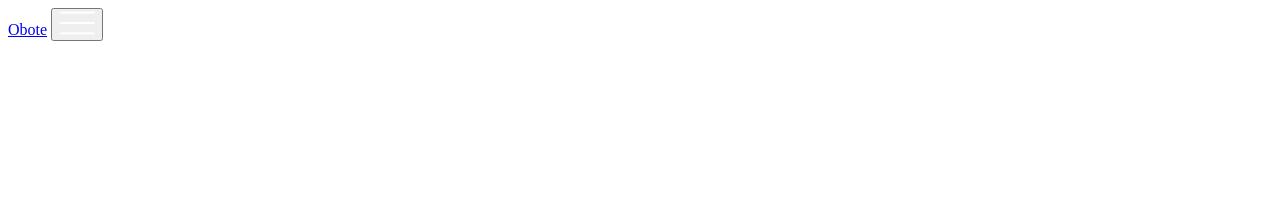
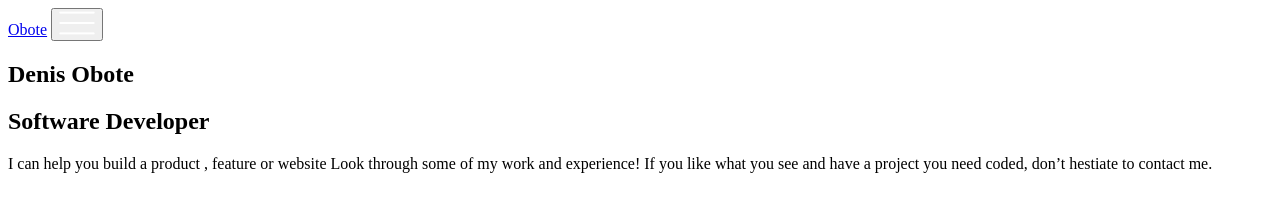
Before and after one commit to Obote/Portfolio-mobile-version, a website: page index.html in a window 1280 px wide. Drawn offline with Linux system fonts and the light colour scheme.

Commit message:
Add the headline

```diff
--- a/index.html
+++ b/index.html
@@ -14,6 +14,14 @@
             <button type="button" class="hamburger"><img src="./assets/images/menu-icon.png" alt=""></button>
         </header>
     </nav>
+    <main>
+        <section class="profile-container">
+            <h1>Denis Obote</h1>
+            <h2>Software Developer</h2>
+            <p>I can help you build a product , feature or website Look through some of my work and experience! If you like what you see and have a project you need coded,  don’t hestiate to contact me.</p>
+        </section>
+
+    </main>
 
 </body>
 </html>
```
